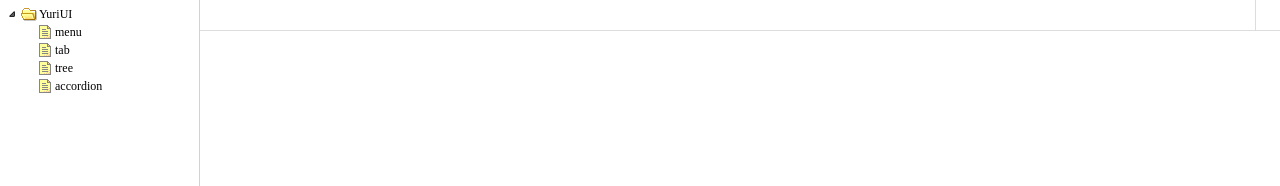
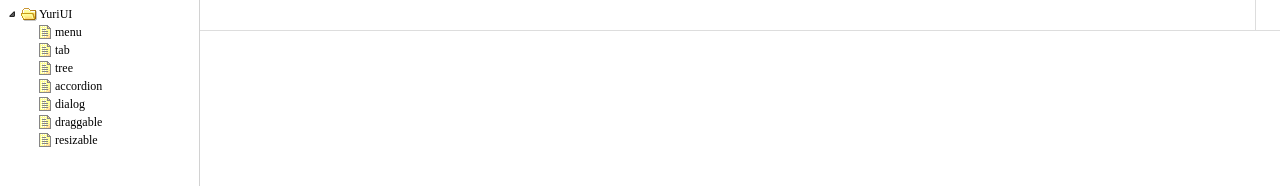
Before and after one commit to weeksun23/YuriUI, a plain HTML site: page demo/index.html in a window 1280 px wide. Shown: the top 186 px of the page. Drawn offline with Linux system fonts and the light colour scheme.

Commit message:
修改index
修改index

```diff
--- a/demo/index.html
+++ b/demo/index.html
@@ -53,6 +53,12 @@
                             text : "tree"
                         },{
                             text : "accordion"
+                        },{
+                            text : "dialog"
+                        },{
+                            text : "draggable"
+                        },{
+                            text : "resizable"
                         }]
                     }],
                     onSelect : function(el){
```
